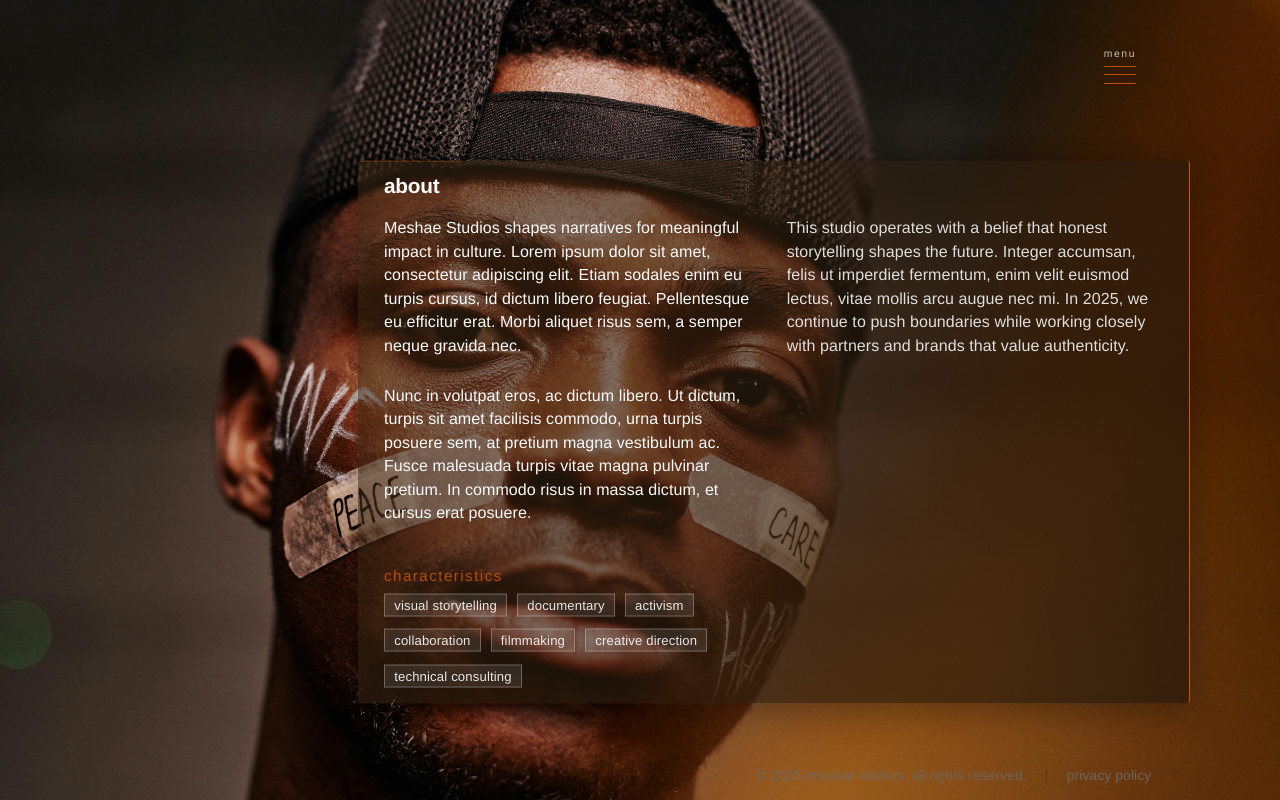
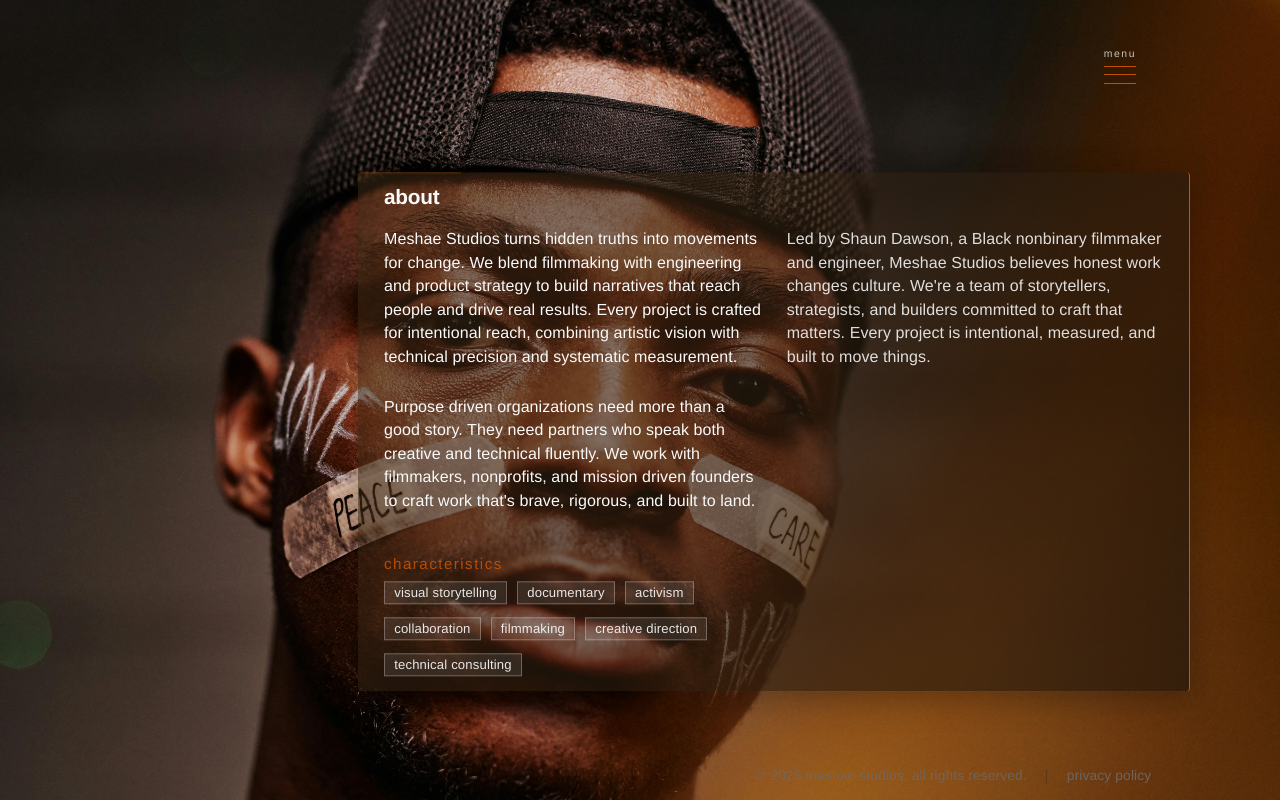
Before and after one commit to shaundawson/meshaestudios, a React (Create React App) app: page /about in a window 1280 px wide. Built offline with nearby package versions, Linux system fonts and the light colour scheme.

Commit message:
design lab mobile fix, contact page update
mobile responsive

```diff
--- a/src/pages/About.jsx
+++ b/src/pages/About.jsx
@@ -10,10 +10,10 @@
                     <div className={styles.aboutContentBlock}>
                         <div className={styles.aboutMainText}>
                             <p>
-                                Meshae Studios shapes narratives for meaningful impact in culture. Lorem ipsum dolor sit amet, consectetur adipiscing elit. Etiam sodales enim eu turpis cursus, id dictum libero feugiat. Pellentesque eu efficitur erat. Morbi aliquet risus sem, a semper neque gravida nec.
+                                Meshae Studios turns hidden truths into movements for change. We blend filmmaking with engineering and product strategy to build narratives that reach people and drive real results. Every project is crafted for intentional reach, combining artistic vision with technical precision and systematic measurement.
                             </p>
                             <p>
-                                Nunc in volutpat eros, ac dictum libero. Ut dictum, turpis sit amet facilisis commodo, urna turpis posuere sem, at pretium magna vestibulum ac. Fusce malesuada turpis vitae magna pulvinar pretium. In commodo risus in massa dictum, et cursus erat posuere.
+                                Purpose driven organizations need more than a good story. They need partners who speak both creative and technical fluently. We work with filmmakers, nonprofits, and mission driven founders to craft work that's brave, rigorous, and built to land.
                             </p>
                             <div className={styles.characteristicsBlock}>
                                 <span className={styles.characteristicsLabel}>characteristics</span>
@@ -30,7 +30,7 @@
                         </div>
                         <div className={styles.aboutSideText}>
                             <p>
-                                This studio operates with a belief that honest storytelling shapes the future. Integer accumsan, felis ut imperdiet fermentum, enim velit euismod lectus, vitae mollis arcu augue nec mi. In 2025, we continue to push boundaries while working closely with partners and brands that value authenticity.
+                                Led by Shaun Dawson, a Black nonbinary filmmaker and engineer, Meshae Studios believes honest work changes culture. We're a team of storytellers, strategists, and builders committed to craft that matters. Every project is intentional, measured, and built to move things.
                             </p>
                         </div>
                     </div>
--- a/src/styles/Contact.module.css
+++ b/src/styles/Contact.module.css
@@ -22,7 +22,7 @@
     content: '';
     position: absolute;
     inset: 0;
-    background: url('../assets/ContactBGImage.jpg') center center / cover no-repeat fixed;
+    background: url('../assets/ContactBGImage.jpg') center bottom / cover no-repeat fixed;
     transform: scaleX(-1);
     z-index: -1;
 }
@@ -117,7 +117,7 @@
     }
 
     .contactHeroGrid::before {
-        background: url('../assets/ContactBGImage.jpg') center center / cover no-repeat scroll;
+        background: url('../assets/ContactBGImage.jpg') top center / cover no-repeat scroll;
         transform: scaleX(-1);
         z-index: -1;
     }
@@ -155,13 +155,13 @@
 /* Small mobile */
 @media (max-width: 500px) {
     .contactBlock {
-        width: 90vw;
-        height: 70vh;
+        width: 85vw;
+        height: 100vh;
         padding: 5vh 5vw;
         gap: 2.5vh;
-        background: rgba(12, 12, 12, 0.80);
         backdrop-filter: blur(4px);
         margin-right: 0;
+        margin-top: 24vh;
     }
 
     .heroHeader {
@@ -173,7 +173,7 @@
     }
 
     .contactHeroGrid::before {
-        background: url('../assets/ContactBGImage.jpg') center center / cover no-repeat;
+        background: url('../assets/ContactBGImage.jpg') center bottom / cover no-repeat !important;
         transform: scaleX(-1);
     }
 
--- a/src/styles/Design_Lab.module.css
+++ b/src/styles/Design_Lab.module.css
@@ -24,7 +24,7 @@
 }
 
 .masonryGallery {
-    max-width: 80vw;
+    max-width: 75vw;
     margin: 0 auto;
     padding: 0 24px;
     column-count: 4;
```
